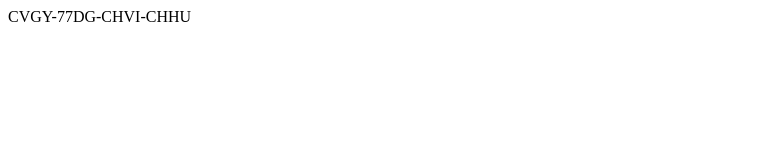
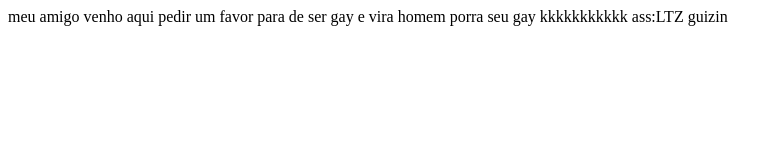
Before and after one commit to LTZGuizin/luam, a plain HTML site: page index.html in a window 1280 px wide. Shown: the whole page, without its empty margins (0-783 px from the left). Drawn offline with Linux system fonts and the light colour scheme.

Commit message:
Update index.html

```diff
--- a/index.html
+++ b/index.html
@@ -1,12 +1,18 @@
 <html>
 
 <hard>
-<title> premio </title>
+<title> luan gay </title>
 
 </heard>
 
 <body>
-CVGY-77DG-CHVI-CHHU
+meu amigo venho aqui
+pedir um favor
+para de ser gay e
+vira homem porra
+  seu gay
+  kkkkkkkkkkk
+               ass:LTZ guizin
 </body>
 
 </hrml>
```
